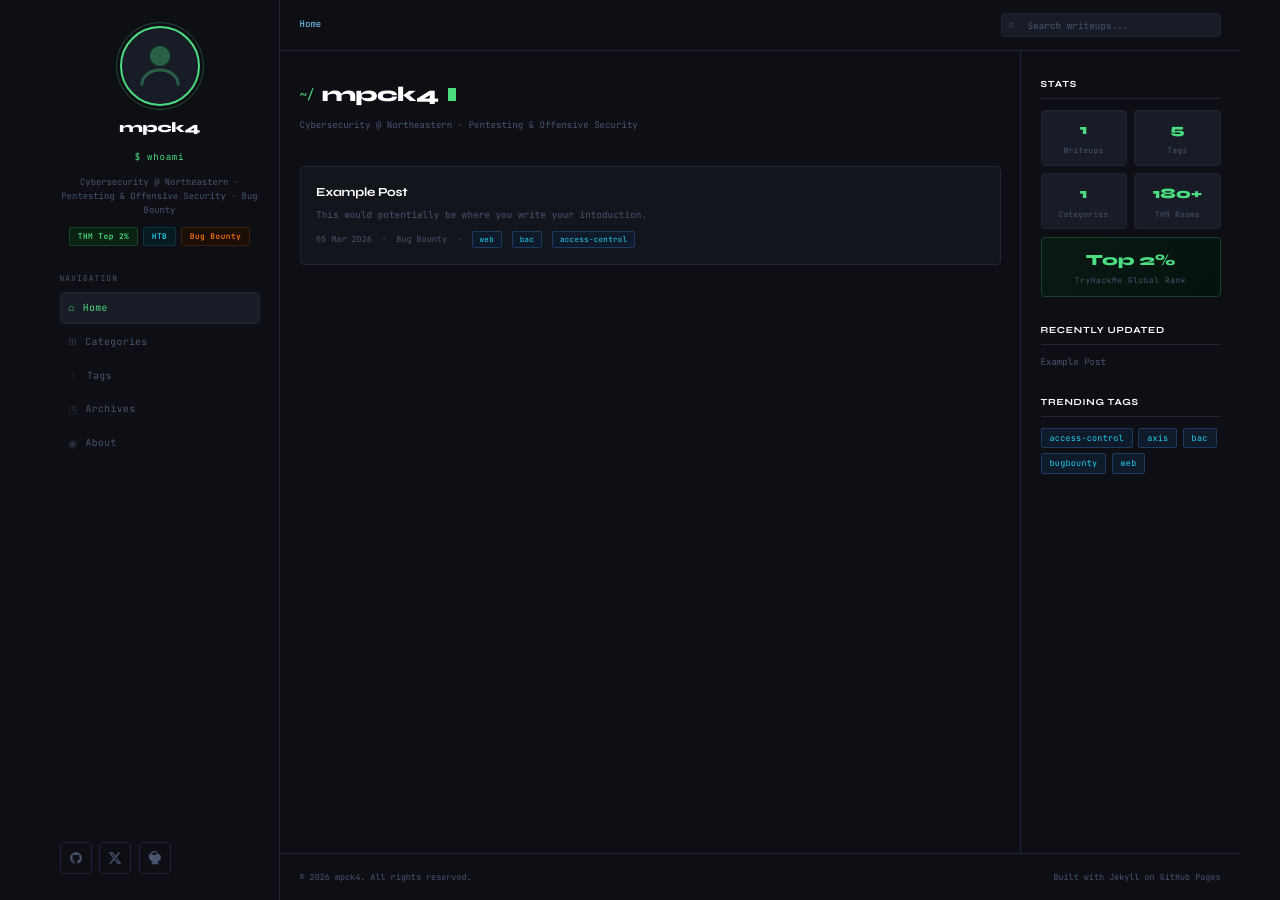
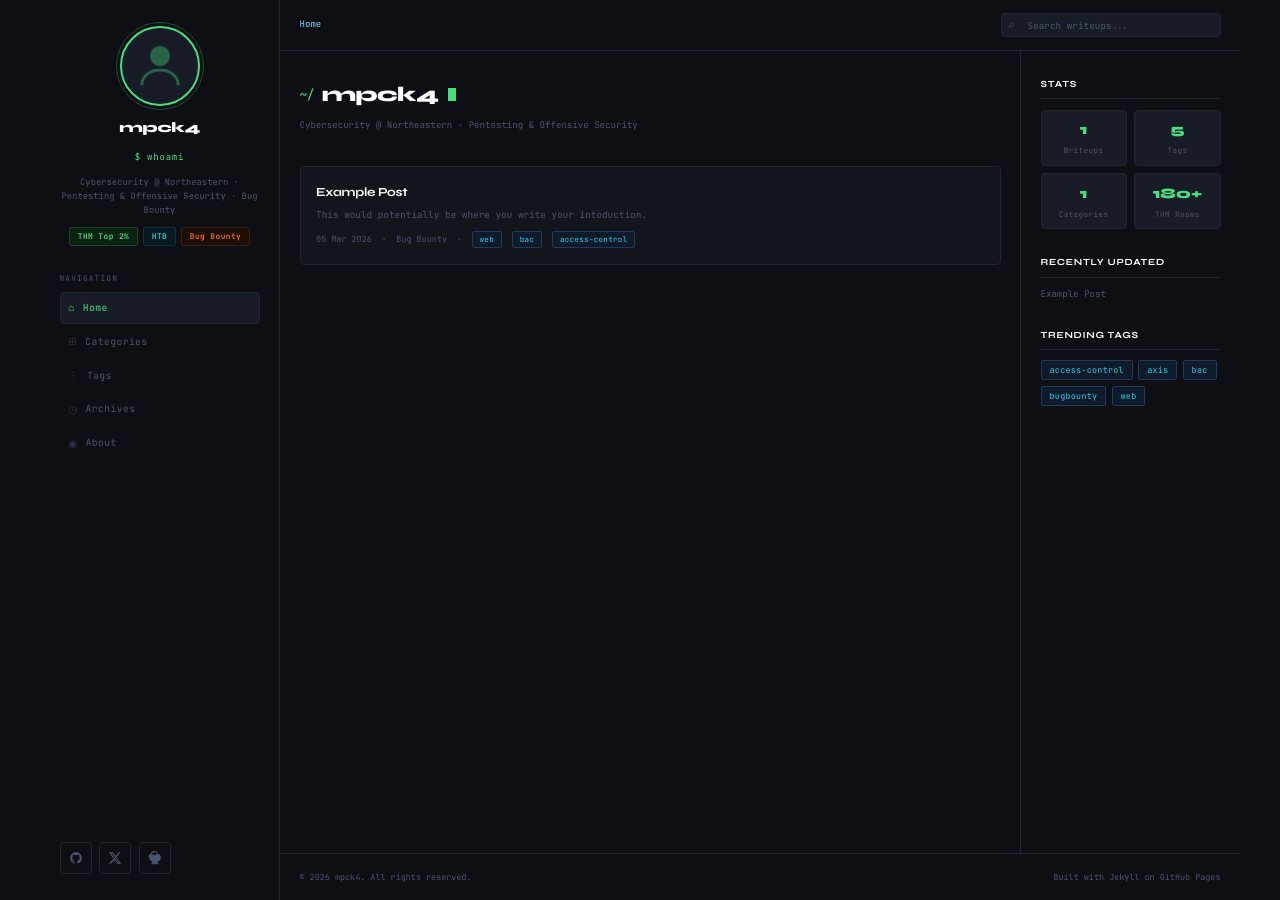
Before and after one commit to mpck4/mpck4.github.io, a Jekyll site: the page built from index.html, in a window 1280 px wide. Built offline with Jekyll 4.4.1, drawn with Linux system fonts in a browser that asks for light colours; the list of posts is cut into pages by our own code.

Commit message:
Remove TryHackMe Global Rank badge from sidebar
Removed the rank badge displaying TryHackMe Global Rank.

```diff
--- a/_includes/sidebar-right.html
+++ b/_includes/sidebar-right.html
@@ -20,10 +20,6 @@
         <div class="stat-num">180+</div>
         <div class="stat-label">THM Rooms</div>
       </div>
-    </div>
-    <div class="rank-badge">
-      <span class="rank-num">Top 2%</span>
-      <div class="rank-label">TryHackMe Global Rank</div>
     </div>
   </div>
 
```
